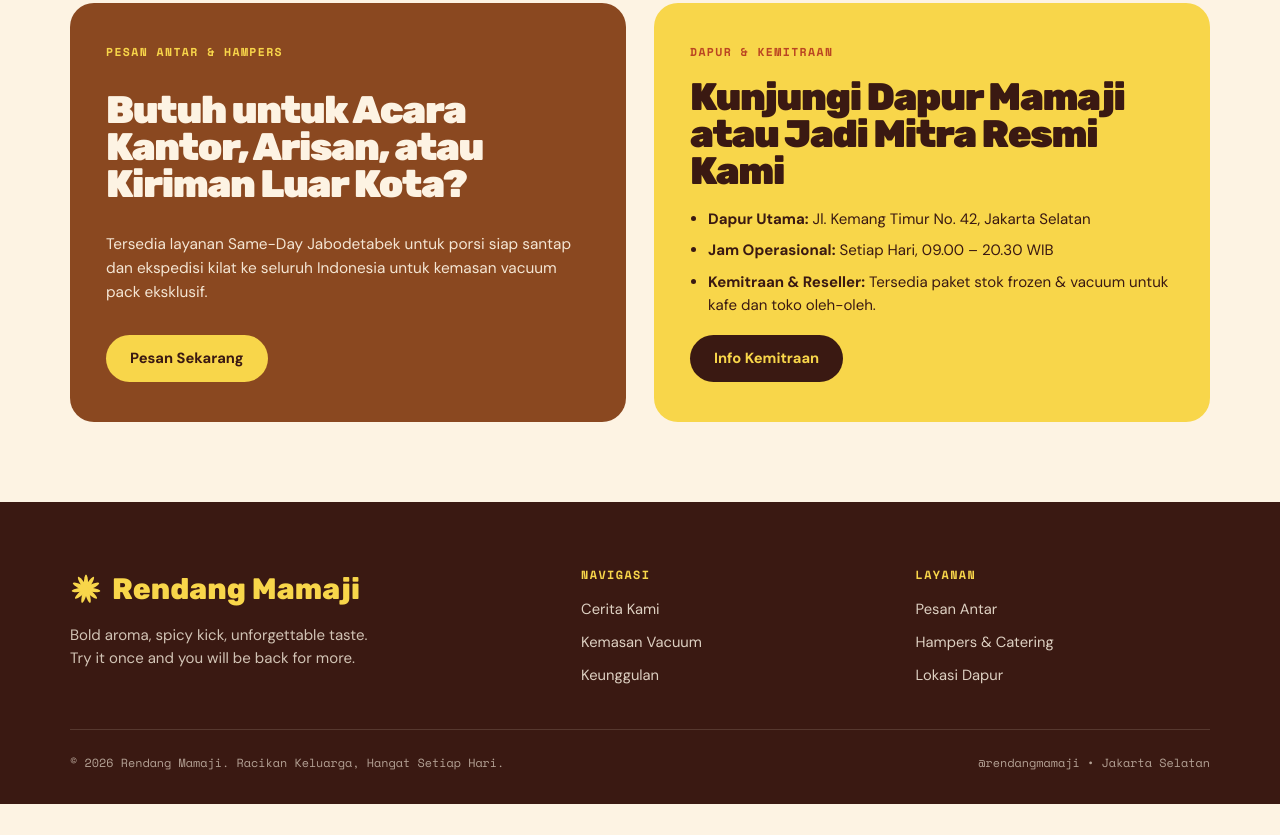
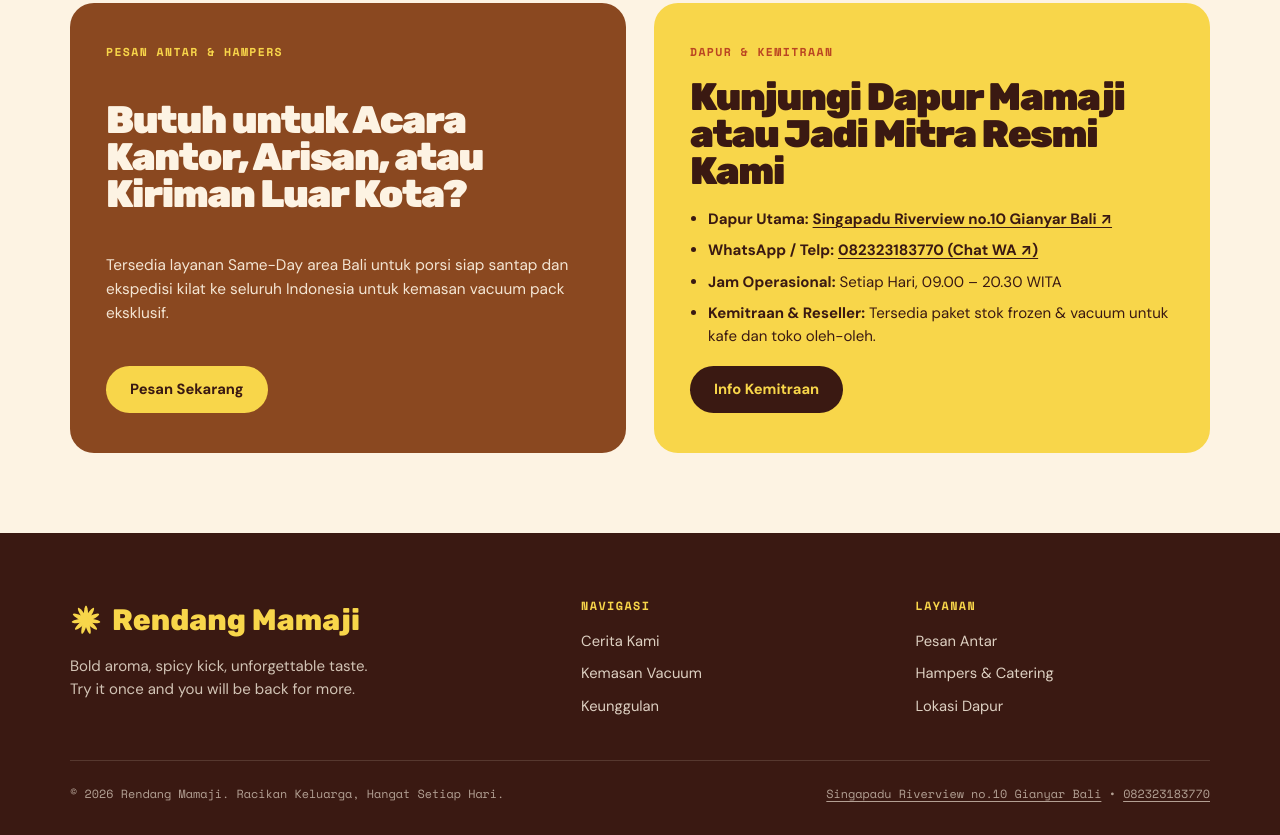
Before and after one commit to htzaml-01/mamaji, a plain HTML site: page index.html in a window 1280 px wide. Shown: the part 3166-4001 px from the top of the page. Before the commit the page ends 3970 px from the top, so only its background shows below. Drawn offline with nearby package versions, Linux system fonts and the light colour scheme.

Commit message:
Update Bali address (Google Maps) and WhatsApp contact (082323183770)

```diff
--- a/index.html
+++ b/index.html
@@ -269,7 +269,7 @@
           </p>
           <div class="split-actions">
             <a
-              href="https://wa.me/6281200000000?text=Halo%20Rendang%20Mamaji%2C%20saya%20ingin%20memesan%20Rendang%20Mamaji."
+              href="https://wa.me/6282323183770?text=Halo%20Rendang%20Mamaji%2C%20saya%20ingin%20memesan%20Rendang%20Mamaji."
               target="_blank"
               rel="noopener noreferrer"
               class="btn-sunny"
@@ -372,10 +372,10 @@
             <span class="info-label">PESAN ANTAR &amp; HAMPERS</span>
             <h3>Butuh untuk Acara Kantor, Arisan, atau Kiriman Luar Kota?</h3>
             <p>
-              Tersedia layanan Same-Day Jabodetabek untuk porsi siap santap dan ekspedisi kilat ke seluruh Indonesia untuk kemasan vacuum pack eksklusif.
+              Tersedia layanan Same-Day area Bali untuk porsi siap santap dan ekspedisi kilat ke seluruh Indonesia untuk kemasan vacuum pack eksklusif.
             </p>
             <a
-              href="https://wa.me/6281200000000?text=Halo%20Rendang%20Mamaji%2C%20saya%20ingin%20pesan%20antar%20atau%20hampers."
+              href="https://wa.me/6282323183770?text=Halo%20Rendang%20Mamaji%2C%20saya%20ingin%20pesan%20antar%20atau%20hampers."
               target="_blank"
               rel="noopener noreferrer"
               class="btn-sunny"
@@ -386,12 +386,31 @@
             <span class="info-label info-label--dark">DAPUR &amp; KEMITRAAN</span>
             <h3>Kunjungi Dapur Mamaji atau Jadi Mitra Resmi Kami</h3>
             <ul class="info-list">
-              <li><strong>Dapur Utama:</strong> Jl. Kemang Timur No. 42, Jakarta Selatan</li>
-              <li><strong>Jam Operasional:</strong> Setiap Hari, 09.00 – 20.30 WIB</li>
+              <li>
+                <strong>Dapur Utama:</strong>
+                <a
+                  href="https://www.google.com/maps/search/?api=1&query=Singapadu%20Riverview%20no.10%20Gianyar%20Bali"
+                  target="_blank"
+                  rel="noopener noreferrer"
+                  class="info-inline-link"
+                  title="Buka lokasi di Google Maps"
+                >Singapadu Riverview no.10 Gianyar Bali ↗</a>
+              </li>
+              <li>
+                <strong>WhatsApp / Telp:</strong>
+                <a
+                  href="https://wa.me/6282323183770?text=Halo%20Rendang%20Mamaji%2C%20saya%20ingin%20bertanya%20tentang%20pesanan."
+                  target="_blank"
+                  rel="noopener noreferrer"
+                  class="info-inline-link"
+                  title="Chat langsung via WhatsApp"
+                >082323183770 (Chat WA ↗)</a>
+              </li>
+              <li><strong>Jam Operasional:</strong> Setiap Hari, 09.00 – 20.30 WITA</li>
               <li><strong>Kemitraan &amp; Reseller:</strong> Tersedia paket stok frozen &amp; vacuum untuk kafe dan toko oleh-oleh.</li>
             </ul>
             <a
-              href="https://wa.me/6281200000000?text=Halo%20Rendang%20Mamaji%2C%20saya%20tertarik%20info%20kemitraan%20dan%20reseller."
+              href="https://wa.me/6282323183770?text=Halo%20Rendang%20Mamaji%2C%20saya%20tertarik%20info%20kemitraan%20dan%20reseller."
               target="_blank"
               rel="noopener noreferrer"
               class="btn-dark"
@@ -448,7 +467,19 @@
 
       <div class="footer-bottom">
         <span>© 2026 Rendang Mamaji. Racikan Keluarga, Hangat Setiap Hari.</span>
-        <span>@rendangmamaji • Jakarta Selatan</span>
+        <span class="footer-contact-links">
+          <a
+            href="https://www.google.com/maps/search/?api=1&query=Singapadu%20Riverview%20no.10%20Gianyar%20Bali"
+            target="_blank"
+            rel="noopener noreferrer"
+          >Singapadu Riverview no.10 Gianyar Bali</a>
+          •
+          <a
+            href="https://wa.me/6282323183770"
+            target="_blank"
+            rel="noopener noreferrer"
+          >082323183770</a>
+        </span>
       </div>
     </div>
   </footer>
--- a/styles.css
+++ b/styles.css
@@ -897,6 +897,27 @@ button {
   font-size: 0.94rem;
 }
 
+.info-inline-link {
+  text-decoration: underline;
+  text-underline-offset: 3px;
+  font-weight: 700;
+  transition: opacity 0.2s ease;
+}
+
+.info-inline-link:hover {
+  opacity: 0.72;
+}
+
+.footer-contact-links a {
+  text-decoration: underline;
+  text-underline-offset: 3px;
+  transition: color 0.2s ease;
+}
+
+.footer-contact-links a:hover {
+  color: var(--sunny);
+}
+
 /* ============================================================
    Footer
    ============================================================ */
```
Also changed, not shown: elementor/04-split-kemasan-marquee.html (+1 -1 lines), elementor/06-kemitraan-lokasi.html (+33 -5 lines), elementor/07-footer.html (+15 -1 lines), 1 other file.
